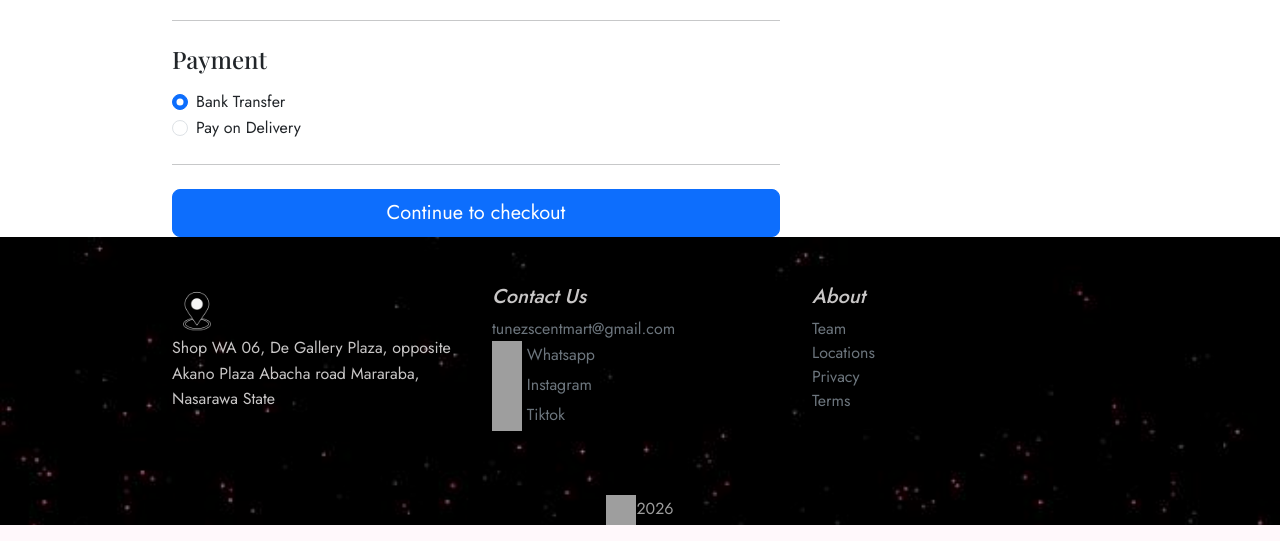
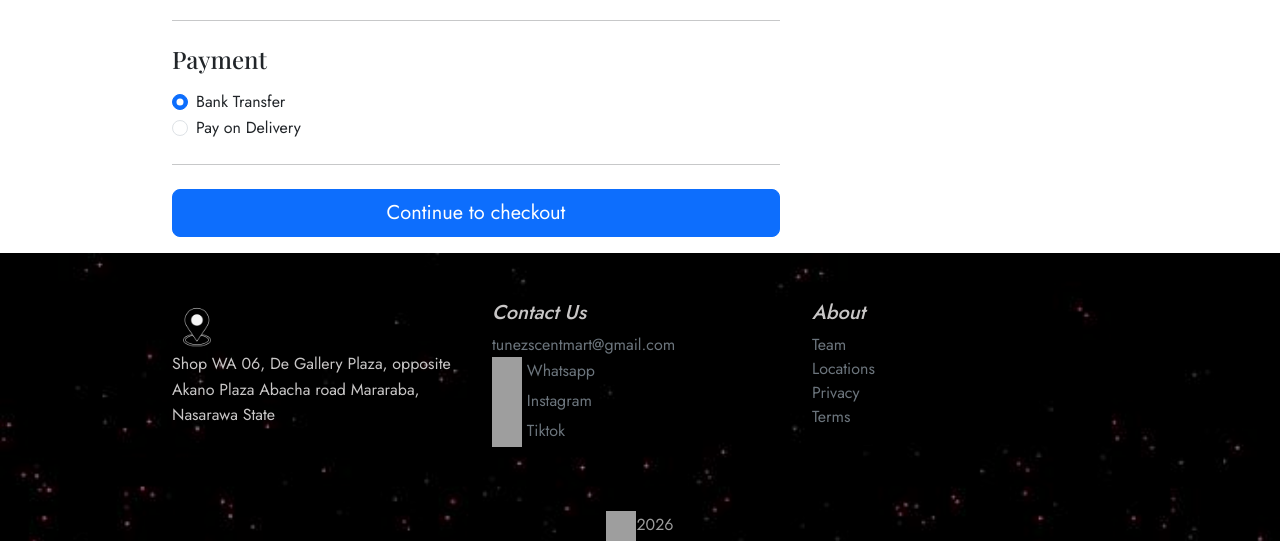
Before and after one commit to FredQuimbiii/Tunez-scent-smart, a Flask app: template templates/checkout.html in a window 1280 px wide. Shown: the part 839-1380 px from the top of the page. Run offline with Flask 3, Linux system fonts and the light colour scheme; tables that the repository leaves empty hold one stand-in row (values such as "Sample post"); the template is opened without the code that fills it: values that come from a table or form of the project are taken from there, most other values are stand-ins (such as "Sample title", 1, 10 or a date in 2020); some libraries are stand-ins or nearby versions; grey boxes are pictures that could not be loaded.

Commit message:
adjust checkout button

```diff
--- a/templates/checkout.html
+++ b/templates/checkout.html
@@ -129,7 +129,7 @@
                         {% endfor %}
                     </div>
                     <hr class="my-4">
-                    <button class="w-100 btn btn-primary btn-lg" type="submit">Continue to checkout</button>
+                    <button class="w-100 btn btn-primary btn-lg mb-3" type="submit">Continue to checkout</button>
                 </form>
             </div>
         </div>
```
